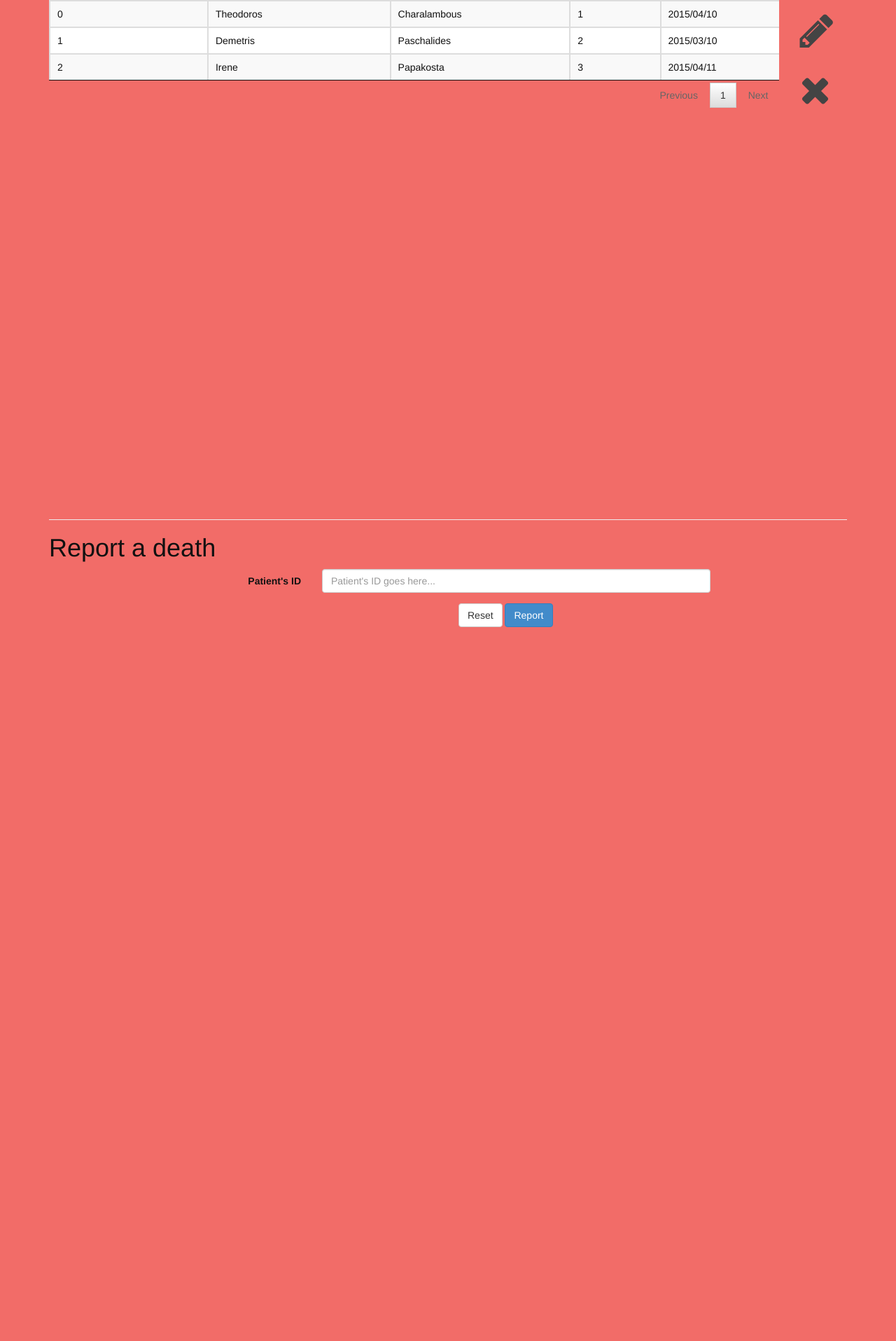
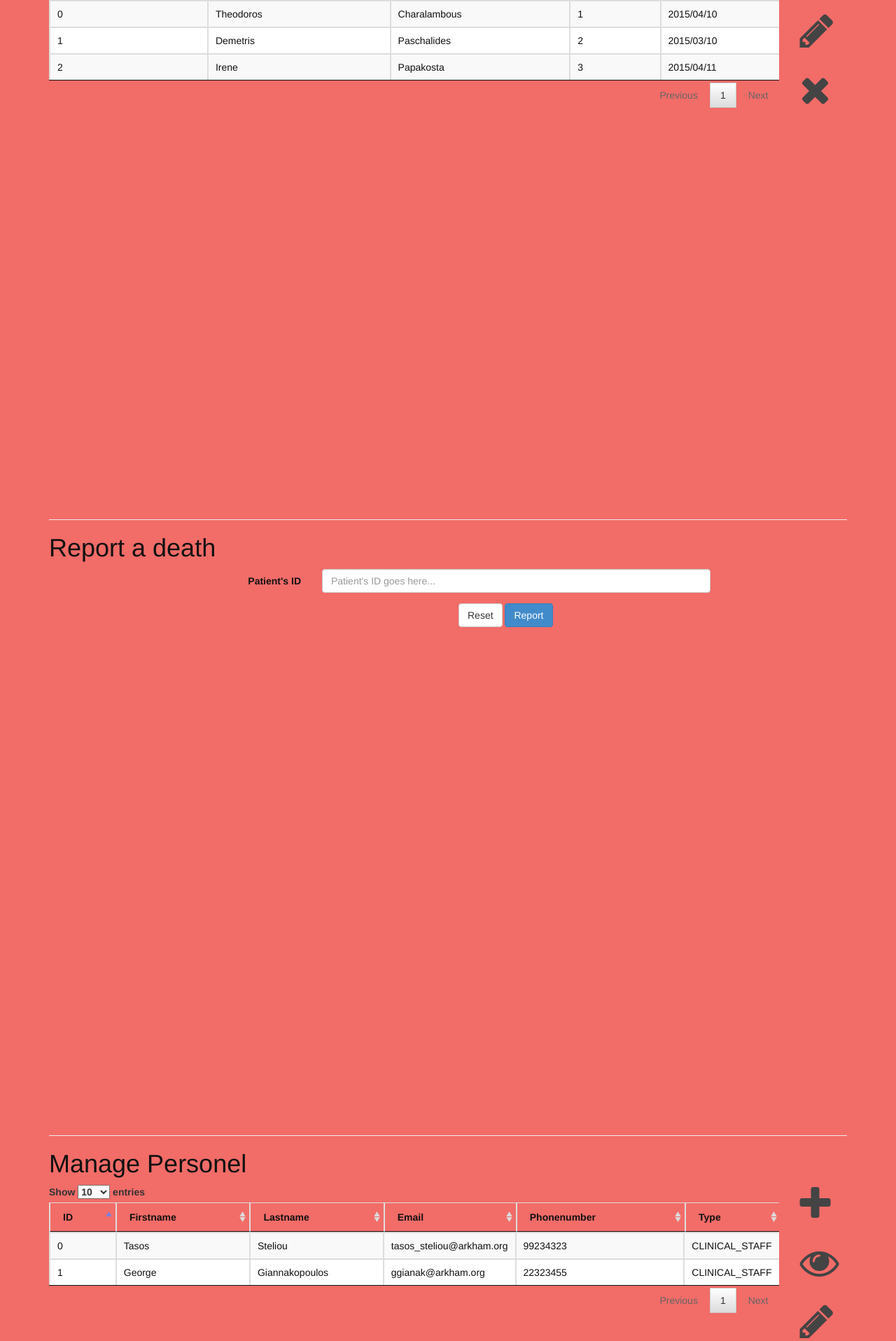
Before and after one commit to ArkhamAsylumEPL362Team/EPL362-ArkhamAsylum, a PHP site: page /medical_record_staff.php in a window 1280 px wide. Shown: the part 1070-2986 px from the top of the page at 70% size. Before the commit the page ends 1966 px from the top, so only its background shows below. Run offline with PHP 8.4, Linux system fonts and the light colour scheme; lists and menus that the app fills with data are empty; some libraries are stand-ins or nearby versions.

Commit message:
personel form added

```diff
--- a/Website/_/css/reset.css
+++ b/Website/_/css/reset.css
@@ -53,6 +53,11 @@ body{
 }
 
 .container.medicine{
+    padding-top: 40px;
+    height: 100vh !important;
+}
+
+.container.personel{
     padding-top: 40px;
     height: 100vh !important;
 }
--- a/Website/_/js/arkham.medical_record_staff.js
+++ b/Website/_/js/arkham.medical_record_staff.js
@@ -54,6 +54,29 @@ function deleteRequest(){
     }
 }
 
+function deletePersonel(){
+    if($('#example9 tbody tr').hasClass('selected')){
+        swal({
+            title: "Are you sure?",
+            text: "You are trying to delete a personel's file.",
+            type: "warning",
+            showCancelButton: true,
+            confirmButtonClass: "btn-warning",
+            confirmButtonText: "Delete",
+            cancelButtonText: "Cancel",
+            closeOnConfirm: true,
+            closeOnCancel: true
+        },
+        function(isConfirm) {
+            if (isConfirm) {
+                table9.row('.selected').remove().draw(false);
+            }
+        });
+    }else{
+         swal("You have to select a personel's file to delete.");
+    }
+}
+
 $('#delete-rec-btn').on('click',function(e){
     deleteRequest();
     e.preventDefault();
@@ -67,6 +90,69 @@ $('#view-rec-btn').on('click',function(e){
     }else{
         swal("You have to select a request to view.");
     }
+    e.preventDefault();
+});
+
+$('#view-per-btn').on('click',function(e){
+    if($('#example9 tbody tr').hasClass('selected')){
+        $('#modal-title').text('View personel information');
+        $('.form-holder').load("components/view_personel_form.php",function(){
+            $('#view_personelID_input').val($('tr.selected td').eq(0).text());
+            $('#view_personel_firstname_input').val($('tr.selected td').eq(1).text());
+            $('#view_personel_lastname_input').val($('tr.selected td').eq(2).text());
+            $('#view_personel_email_input').val($('tr.selected td').eq(3).text());
+            $('#view_personel_phonenumber_input').val($('tr.selected td').eq(4).text());
+
+            var type=$('tr.selected td').eq(5).text();
+
+            if(type=="MEDICAL_RECORD_STAFF"){
+                $('#personel_type-0').attr('checked',true);
+            }else if(type=="RECEPTIONIST"){
+                $('#personel_type-1').attr('checked',true);
+            }else{
+                $('#personel_type-2').attr('checked',true);
+            }
+        });
+
+        $('#my-modal').modal('toggle');
+    }else{
+        swal("You have to select a personel's file to view.");
+    }
+    e.preventDefault();
+});
+
+$('#edit-per-btn').on('click',function(e){
+    if($('#example9 tbody tr').hasClass('selected')){
+        $('#modal-title').text('View personel information');
+        $('.form-holder').load("components/edit_personel_form.php",function(){
+            $('#edit_personelID_input').val($('tr.selected td').eq(0).text());
+            $('#edit_personel_firstname_input').val($('tr.selected td').eq(1).text());
+            $('#edit_personel_lastname_input').val($('tr.selected td').eq(2).text());
+            $('#edit_personel_email_input').val($('tr.selected td').eq(3).text());
+            $('#edit_personel_phonenumber_input').val($('tr.selected td').eq(4).text());
+
+            var type=$('tr.selected td').eq(5).text();
+
+            if(type=="MEDICAL_RECORD_STAFF"){
+                $('#personel_type-0').attr('checked',true);
+            }else if(type=="RECEPTIONIST"){
+                $('#personel_type-1').attr('checked',true);
+            }else{
+                $('#personel_type-2').attr('checked',true);
+            }
+        });
+
+        $('#my-modal').modal('toggle');
+    }else{
+        swal("You have to select a personel's file to edit.");
+    }
+    e.preventDefault();
+});
+
+$('#add-per-btn').on('click',function(e){
+    $('#modal-title').text('Add personel');
+    $('.form-holder').load("components/add_personel_form.php",function(){});
+    $('#my-modal').modal('toggle');
     e.preventDefault();
 });
 
@@ -89,3 +175,20 @@ $('#report-death-form').submit(function(e){
     });
     e.preventDefault();
 });
+
+var table9 = $('#example9').DataTable();
+
+$('#example9 tbody').on('click','tr',function(){
+    if ($(this).hasClass('selected')) {
+        $(this).removeClass('selected');
+    }
+    else {
+            table9.$('tr.selected').removeClass('selected');
+            $(this).addClass('selected');
+        }
+});
+
+$('#delete-per-btn').on('click',function(e){
+    deletePersonel();
+    e.preventDefault();
+});
--- /dev/null
+++ b/Website/components/datatables/datatable-personel.php
@@ -0,0 +1,31 @@
+<table id="example9" class="personel table table-striped table-bordered" cellspacing="0" width="100%">
+    <thead>
+        <tr>
+            <th>ID</th>
+            <th>Firstname</th>
+            <th>Lastname</th>
+            <th>Email</th>
+            <th>Phonenumber</th>
+            <th>Type</th>
+        </tr>
+    </thead>
+
+    <tbody>
+        <tr>
+            <td>0</td>
+            <td>Tasos</td>
+            <td>Steliou</td>
+            <td>tasos_steliou@arkham.org</td>
+            <td>99234323</td>
+            <td>CLINICAL_STAFF</td>
+        </tr>
+        <tr>
+            <td>1</td>
+            <td>George</td>
+            <td>Giannakopoulos</td>
+            <td>ggianak@arkham.org</td>
+            <td>22323455</td>
+            <td>CLINICAL_STAFF</td>
+        </tr>
+    </tbody>
+</table>
--- a/Website/components/view_record_form.php
+++ b/Website/components/view_record_form.php
@@ -85,7 +85,7 @@
         </div>
         <div class="modal-footer">
             <div class="form-group">
-                <button type="button" class="btn btn-default" data-dismiss="modal">Cancel</button>
+                <button type="button" class="btn btn-default" data-dismiss="modal">Ok</button>
             </div>
         </div>
     </fieldset>
--- a/Website/database/create_queries.sql
+++ b/Website/database/create_queries.sql
@@ -37,11 +37,6 @@ CREATE TABLE `USER` (
     username VARCHAR(20) NOT NULL,
     `password` TEXT NOT NULL,
     `type` ENUM ('CLINICAL_STAFF','RECEPTIONIST','MEDICAL_RECORD_STAFF','HEALTH_SERVICE_MANAGEMENT')
-);
-
-CREATE TABLE `CLINICAL_STAFF` (
-	id INT NOT NULL,
-    `profession` ENUM ('DOCTOR','NURSE','OTHER')
 );
 
 ALTER TABLE `CLINICAL_STAFF`
--- a/Website/medical_record_staff.php
+++ b/Website/medical_record_staff.php
@@ -30,20 +30,27 @@
 
             <div id="home-page" class="receptionist-menu container">
                 <div class="receptionist-review row">
-                    <div class="col-lg-3"></div>
+                    <div class="col-lg-1"></div>
+                    <div class="col-lg-3">
+                        <img class="img-circle" src="_/img/medical_record_staff.png" alt="Generic placeholder image" width="140" height="140">
+                        <h2>Manage Personel</h2>
+                        <p>Via this option you can add/edit and generaly manage personel record based on their field of work.</p>
+                        <p><a class="btn btn-default" href="#personel" role="button">Manage personel &raquo;</a></p>
+                    </div>
+                    <div class="col-lg-1"></div>
                     <div class="col-lg-3">
                         <img class="img-circle" src="_/img/request.png" alt="Generic placeholder image" width="140" height="140">
                         <h2>Handle change request</h2>
                         <p>Via this option you can check the pending patient's request for changes on their personal information. You can access their accound information and, based to their email, you can change that field.</p>
                         <p><a class="btn btn-default" href="#requests" role="button">Show requests &raquo;</a></p>
                     </div>
+                    <div class="col-lg-1"></div>
                     <div class="col-lg-3">
                         <img class="img-circle" src="_/img/death.png" alt="Generic placeholder image" width="140" height="140">
                         <h2>Report a deceased patient</h2>
                         <p>You can press here if there has been an unfortunate death of a patient. His/Her record will be read-only from now on.</p>
                         <p><a class="btn btn-default" href="#death" role="button">Proceed here &raquo;</a></p>
                     </div>
-                    <div class="col-lg-3"></div>
                 </div>
             </div>
 
@@ -86,6 +93,23 @@
                 </form>
             </div>
 
+            <div id="personel" class="personel container">
+                <hr/>
+                <h1>Manage Personel</h1>
+                <div class="row">
+                        <div class="col-md-11">
+                            <?php include 'components/datatables/datatable-personel.php' ?>
+                        </div>
+                        <div class="col-md-1">
+                            <table class="diary-menu">
+                                <tr><td><div><a id="add-per-btn" href="#"><i class="fa fa-plus fa-4x"></i></a></div></td></tr>
+                                <tr><td><div><a id="view-per-btn" href="#"><i class="fa fa-eye fa-4x"></i></a></div></td></tr>
+                                <tr><td><div><a id="edit-per-btn" href="#"><i class="fa fa-pencil fa-4x"></i></a></div></td></tr>
+                                <tr><td><div><a id="delete-per-btn" href="#"><i class="fa fa-times fa-4x"></i></a></div></td></tr>
+                            </table>
+                        </div>
+                    </div>
+                </div>
         </div>
 
         <script type="text/javascript" src="_/js/arkham.medical_record_staff.js"></script>
```
Also changed, not shown: Website/components/add_personel_form.php (added, +77 -0 lines), Website/components/edit_personel_form.php (added, +76 -0 lines), Website/components/view_personel_form.php (added, +75 -0 lines).
